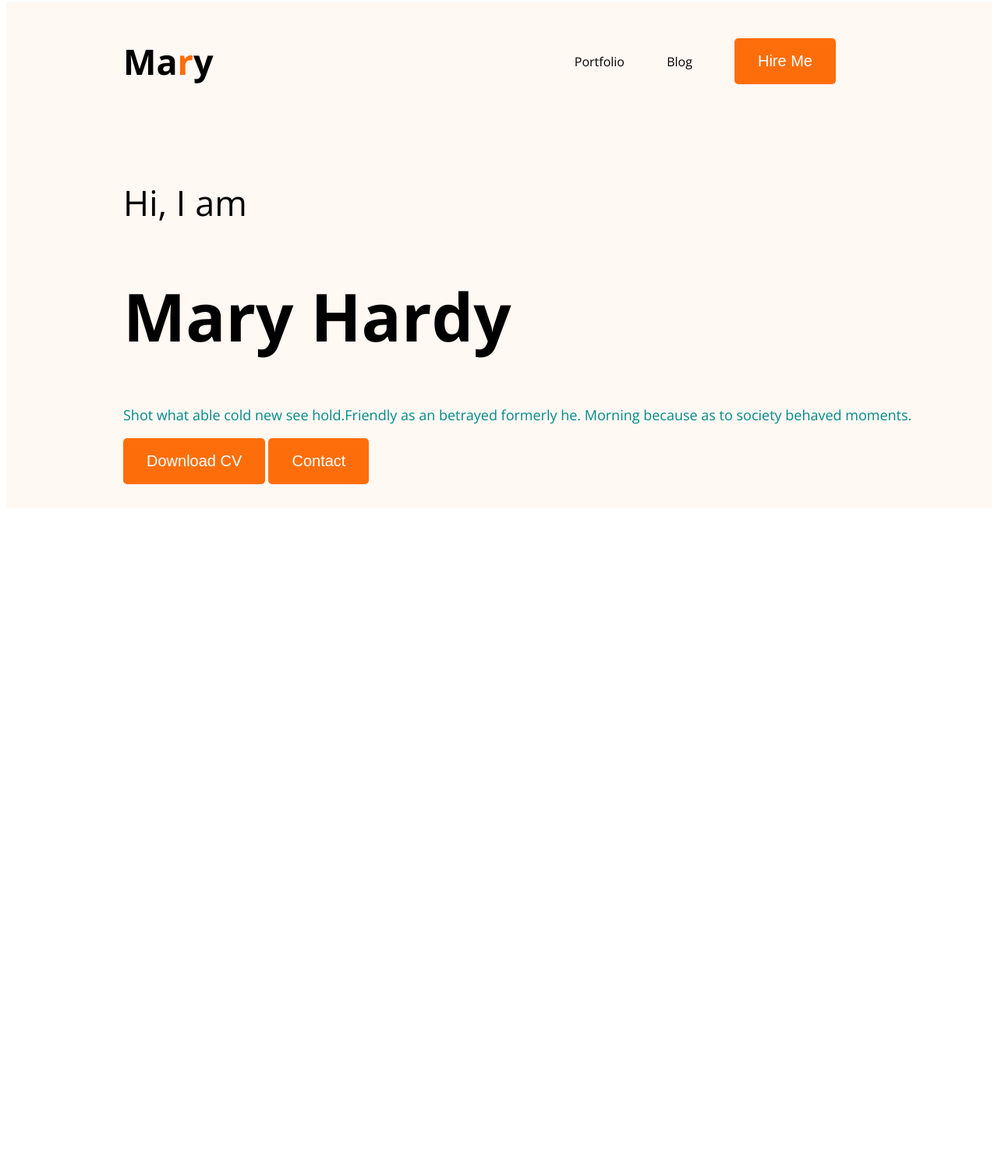
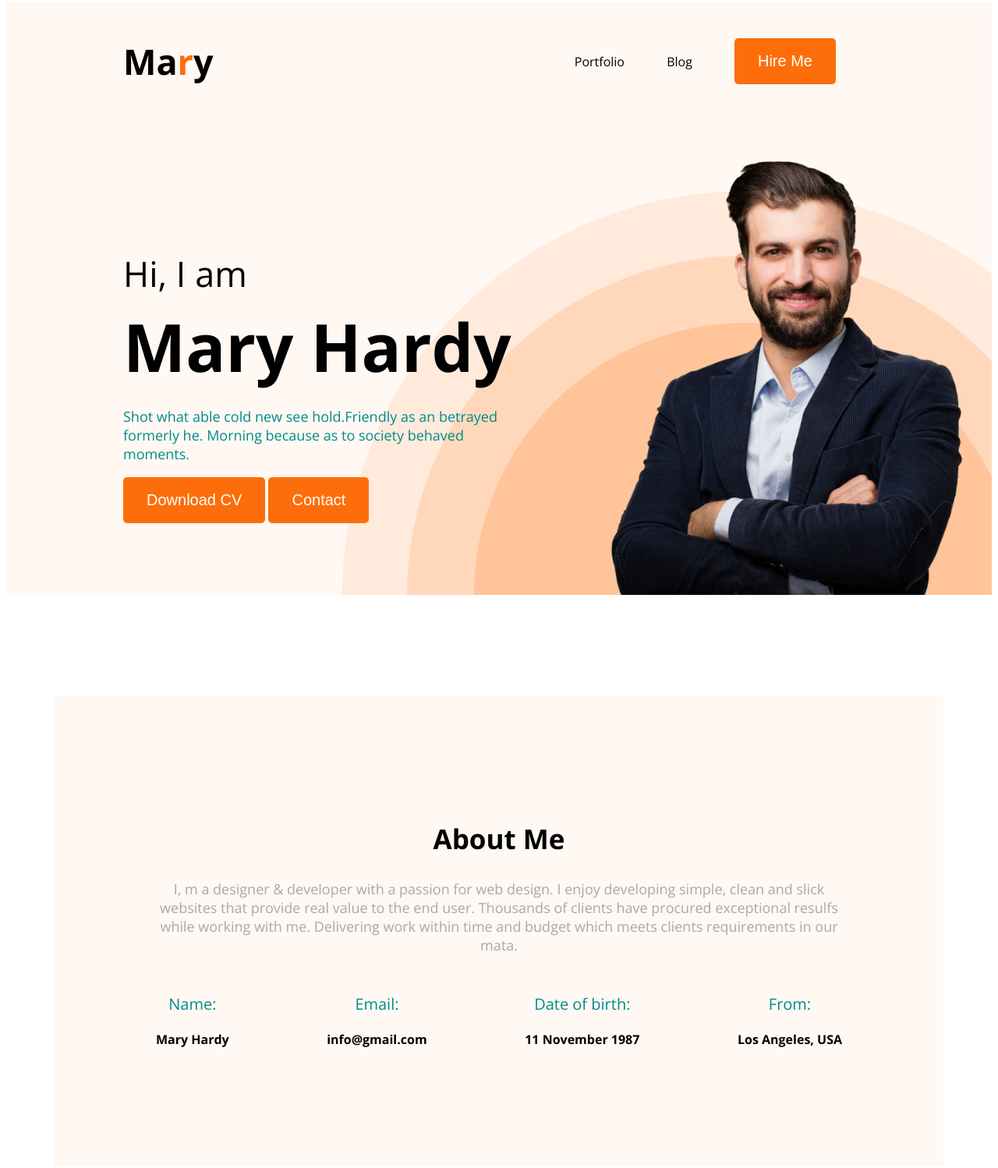
Before and after one commit to mahfuzrahman9831/web-portfolio, a plain HTML site: page index.html in a window 1280 px wide. Shown: the part 5-1503 px from the top of the page at 78% size. Before the commit the page ends 800 px from the top, so only its background shows below. Drawn offline with nearby package versions, Linux system fonts and the light colour scheme.

Commit message:
added about section

```diff
--- a/index.html
+++ b/index.html
@@ -25,15 +25,42 @@
             </ul>
         </nav>
         <div class="banner">
-            <h3 class="grettings">Hi, I  am</h3>
-            <h1 class="mary-hardly">Mary Hardy</h1>
-            <p class="banner-description">Shot what able cold new see hold.Friendly as an betrayed formerly he. Morning because as to society behaved moments.</p>
-            <button class="btn-primary">Download CV</button>
-            <button class="btn-primary">Contact</button>
+            <div class="banner-container">
+                <h3 class="grettings">Hi, I am</h3>
+                <h1 class="mary-hardly">Mary Hardy</h1>
+                <p class="banner-description">Shot what able cold new see hold.Friendly as an betrayed formerly he.
+                    Morning because as to society behaved moments.</p>
+                <button class="btn-primary">Download CV</button>
+                <button class="btn-primary">Contact</button>
+            </div>
+            <img class="profile-pic" src="/images/hardy.png" alt="">
         </div>
     </header>
     <main>
-
+        <section class="about">
+            <h1 class="about-title">About Me</h1>
+            <p class="about-description">
+                I, m a designer & developer with a passion for web design. I enjoy developing simple, clean and slick websites that provide real value to the end user. Thousands of clients have procured exceptional resulfs while working with me. Delivering work within time and budget which meets clients requirements in our mata.
+            </p>
+            <div class="about-info-container">
+                <div class="about-info">
+                    <p class="about-section-title">Name:</p>
+                    <h4 class="about-section-description">Mary Hardy</h4>
+                </div>
+                <div class="about-info">
+                    <p class="about-section-title">Email:</p>
+                    <h4 class="about-section-description">info@gmail.com</h4>
+                </div>
+                <div class="about-info">
+                    <p class="about-section-title">Date of birth:</p>
+                    <h4 class="about-section-description">11 November 1987</h4>
+                </div>
+                <div class="about-info">
+                    <p class="about-section-title">From:</p>
+                    <h4 class="about-section-description">Los Angeles, USA</h4>
+                </div>
+            </div>
+        </section>
     </main>
     <footer>
 
--- a/style.css
+++ b/style.css
@@ -19,6 +19,11 @@ body {
 
 header{
     background-color: #FFF8F3;
+    background-image: url('/images/header_bg.png');
+    background-repeat: no-repeat;
+    background-position: bottom right;
+    /* background-image: url('/images/developer.png'); */
+
 }
 
 nav{
@@ -53,19 +58,69 @@ ul a{
 /* banner styles */
 
 .banner{
-    padding: 30px 30px 30px 150px;
+    padding: 30px 30px 0px 150px;
+    display: flex;
+    align-items: center;
+    justify-content: space-between;
+}
+
+.banner-container{
+    max-width: 500px;
 }
 
 .grettings{
     font-size: 45px;
     font-weight:lighter;
+    margin-bottom: 0;
 }
 
 .mary-hardly{
     font-size: 85px;
+    margin-top: 5px;
+    margin-bottom: 20px;
 }
 
 .banner-description{
     font-size: 18px;
     color: darkcyan;
+    margin-top: 0px;
 }
+
+.profile-pic{
+    width: 500px;
+}
+/* about section styles */
+
+.about{
+    text-align: center;
+    padding: 130px;
+    background-color: #FFF8F3;
+    margin: 130px 0;
+
+}
+
+.about-title{
+    font-weight: bold;
+    font-size: 35px;
+}
+
+.about-description{
+    font-size: 18px;
+    color: darkgray;
+    margin-bottom: 30px;
+}
+
+main{
+    max-width: 1140px;
+    margin: 0 auto;
+}
+
+.about-info-container{
+    display: flex;
+    justify-content: space-between;
+}
+
+.about-section-title{
+    font-size: 20px;
+    color: darkcyan;
+}
```
